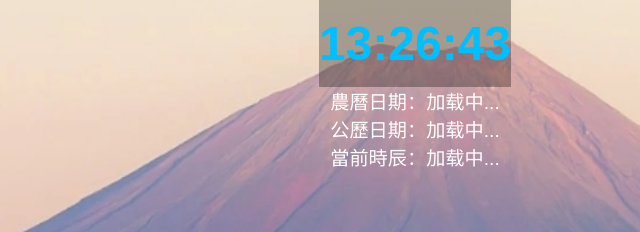
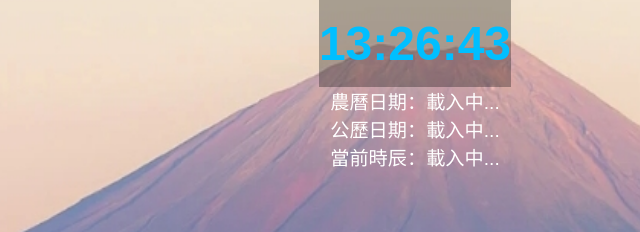
Before and after one commit to Tagibayi/tagibayi, a plain HTML site: page index.html in a window 1280 px wide. Shown: the top 232 px of the page, 225-865 px from the left. Drawn offline with Linux system fonts and the light colour scheme; a web font is replaced by a local one.

Commit message:
Update index.html

```diff
--- a/index.html
+++ b/index.html
@@ -13,9 +13,9 @@
     </header>
     <main>
         <section id="date-time">
-            <p id="lunar-date">農曆日期：加载中...</p>
-            <p id="solar-date">公歷日期：加载中...</p>
-            <p id="current-hour">當前時辰：加载中...</p>
+            <p id="lunar-date">農曆日期：載入中...</p>
+            <p id="solar-date">公歷日期：載入中...</p>
+            <p id="current-hour">當前時辰：載入中...</p>
         </section>
         <section id="social-media">
             <a href="https://t.me/tagibayc" target="_blank" class="social-icon">
```
